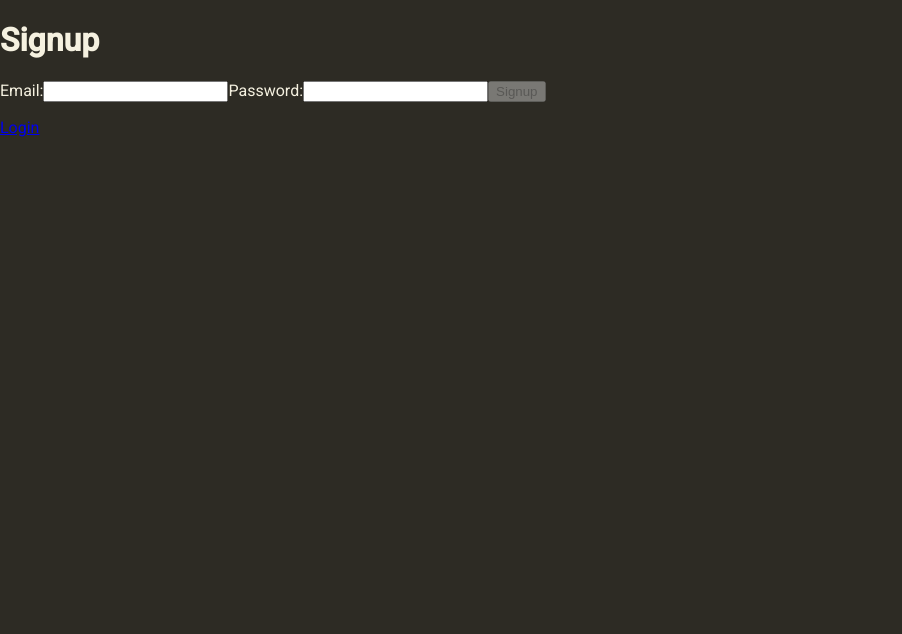
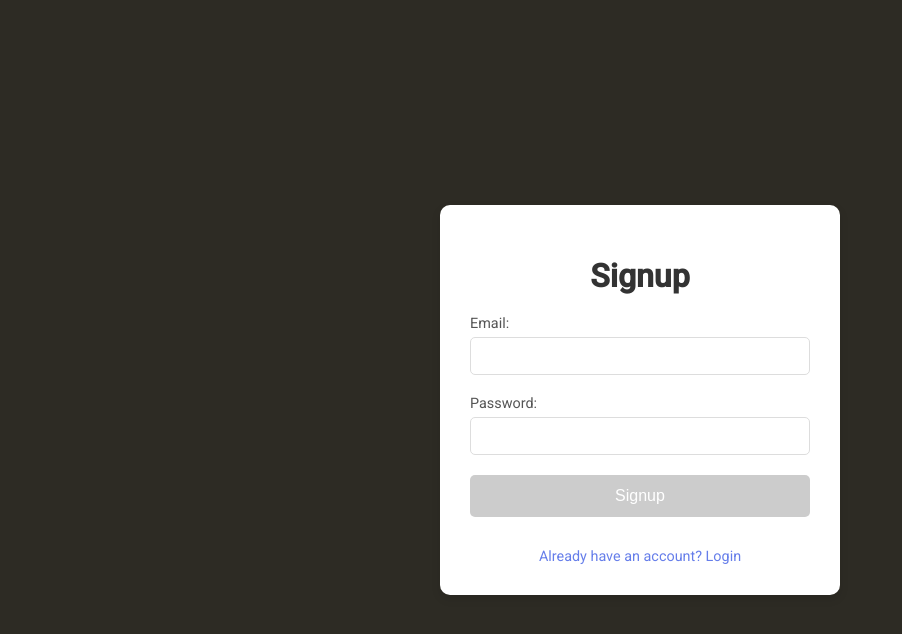
Before and after one commit to albindavidc/task-manager-angular-v3, an Angular app: page / in a window 1280 px wide. Shown: the top 634 px of the page, without its empty margins (0-902 px from the left). Built offline with nearby package versions, Linux system fonts and the light colour scheme.

Commit message:
updated login and signup ui

```diff
--- a/src/app/auth/login/login.component.css
+++ b/src/app/auth/login/login.component.css
@@ -0,0 +1,136 @@
+/* General Styles */
+body {
+  font-family: "Arial", sans-serif;
+  background: linear-gradient(135deg, #4facfe, #00f2fe);
+  margin: 0;
+  height: 100vh;
+  display: flex;
+  justify-content: center;
+  align-items: center;
+}
+
+.login-container {
+  width: 100%;
+  max-width: 400px;
+  padding: 15px;
+  box-sizing: border-box;
+  animation: fadeIn 1.5s ease-in-out;
+}
+
+.login-card {
+  background: #fff;
+  border-radius: 10px;
+  padding: 30px;
+  box-shadow: 0px 4px 10px rgba(0, 0, 0, 0.1);
+  animation: slideIn 1s ease-in-out;
+}
+
+.login-card h1 {
+  font-size: 1.8rem;
+  margin-bottom: 20px;
+  color: #333;
+  text-align: center;
+}
+
+/* Form Styles */
+.form-group {
+  margin-bottom: 20px;
+}
+
+label {
+  display: block;
+  margin-bottom: 5px;
+  font-size: 0.9rem;
+  color: #555;
+}
+
+.form-input {
+  width: 100%;
+  padding: 10px;
+  font-size: 0.9rem;
+  border: 1px solid #ddd;
+  border-radius: 5px;
+  transition: border-color 0.3s ease, box-shadow 0.3s ease;
+}
+
+.form-input:focus {
+  border-color: #4facfe;
+  box-shadow: 0 0 5px rgba(79, 172, 254, 0.5);
+  outline: none;
+}
+
+.form-input.invalid {
+  border-color: #e74c3c;
+}
+
+.error-message {
+  color: #e74c3c;
+  font-size: 0.8rem;
+  margin-top: 5px;
+}
+
+/* Button Styles */
+.submit-button {
+  width: 100%;
+  padding: 12px 20px;
+  font-size: 1rem;
+  border: none;
+  background: #4facfe;
+  color: #fff;
+  border-radius: 5px;
+  cursor: pointer;
+  transition: background-color 0.3s ease, transform 0.2s ease;
+}
+
+.submit-button:hover {
+  background: #00c6fb;
+  transform: translateY(-2px);
+}
+
+.submit-button:disabled {
+  background: #ccc;
+  cursor: not-allowed;
+}
+
+/* Link Styles */
+.signup-link {
+  display: block;
+  margin-top: 15px;
+  text-align: center;
+  color: #4facfe;
+  font-size: 0.9rem;
+  text-decoration: none;
+  transition: color 0.3s ease;
+}
+
+.signup-link:hover {
+  color: #00c6fb;
+}
+
+/* Message */
+.message {
+  margin-top: 10px;
+  text-align: center;
+  color: #555;
+}
+
+/* Animations */
+@keyframes fadeIn {
+  from {
+    opacity: 0;
+  }
+  to {
+    opacity: 1;
+  }
+}
+
+@keyframes slideIn {
+  from {
+    transform: translateY(20px);
+    opacity: 0;
+  }
+  to {
+    transform: translateY(0);
+    opacity: 1;
+  }
+}
--- a/src/app/auth/login/login.component.html
+++ b/src/app/auth/login/login.component.html
@@ -1,28 +1,63 @@
-<div>
+<div class="login-container">
+  <div class="login-card">
     <h1>Login</h1>
-  <form [formGroup]="loginForm" (ngSubmit)="onLogin()">
+    <form [formGroup]="loginForm" (ngSubmit)="onLogin()" novalidate>
+      <div class="form-group">
         <label for="email">Email</label>
-    <input type="email" formControlName="email" />
+        <input
+          type="email"
+          id="email"
+          formControlName="email"
+          class="form-input"
+          [ngClass]="{
+            invalid:
+              loginForm.get('email')?.invalid && loginForm.get('email')?.touched
+          }"
+        />
         <div
-      *ngIf="loginForm.get('email')?.valid && loginForm.get('email')?.touched"
+          *ngIf="
+            loginForm.get('email')?.invalid && loginForm.get('email')?.touched
+          "
+          class="error-message"
         >
           Kindly enter a valid email id
         </div>
+      </div>
 
+      <div class="form-group">
         <label for="password">Password</label>
-    <input type="password" formControlName="password" />
+        <input
+          type="password"
+          id="password"
+          formControlName="password"
+          class="form-input"
+          [ngClass]="{
+            invalid:
+              loginForm.get('password')?.invalid &&
+              loginForm.get('password')?.touched
+          }"
+        />
         <div
           *ngIf="
-        loginForm.get('password')?.valid && loginForm.get('password')?.touched
+            loginForm.get('password')?.invalid &&
+            loginForm.get('password')?.touched
           "
+          class="error-message"
         >
           Kindly enter a valid password
         </div>
+      </div>
 
-    <button type="submit" [disabled]="loginForm.invalid">Login</button>
+      <button
+        type="submit"
+        [disabled]="loginForm.invalid"
+        class="submit-button"
+      >
+        Login
+      </button>
     </form>
 
-  <p>{{ message }}</p>
-
-  <a routerLink="/">Signup</a>
+    <p class="message">{{ message }}</p>
+    <a routerLink="/" class="signup-link">Don't have an account? Signup</a>
   </div>
+</div>
--- a/src/app/auth/signup/signup.component.css
+++ b/src/app/auth/signup/signup.component.css
@@ -0,0 +1,130 @@
+body {
+  font-family: "Arial", sans-serif;
+  background: linear-gradient(135deg, #667eea, #764ba2);
+  display: flex;
+  justify-content: center;
+  align-items: center;
+  height: 100vh;
+  margin: 0;
+}
+
+.signup-container {
+  display: flex;
+  justify-content: center;
+  align-items: center;
+  height: 100%;
+  animation: fadeIn 1.5s ease-in-out;
+}
+
+.signup-card {
+  background-color: #fff;
+  border-radius: 10px;
+  padding: 30px;
+  box-shadow: 0 4px 10px rgba(0, 0, 0, 0.1);
+  max-width: 400px;
+  width: 100%;
+  text-align: center;
+  animation: slideUp 1s ease-in-out;
+}
+
+.signup-card h1 {
+  margin-bottom: 20px;
+  color: #333;
+}
+
+.form-group {
+  margin-bottom: 20px;
+  text-align: left;
+}
+
+label {
+  display: block;
+  margin-bottom: 5px;
+  color: #555;
+  font-size: 0.9rem;
+}
+
+.form-input {
+  width: 100%;
+  padding: 10px;
+  font-size: 0.9rem;
+  border: 1px solid #ddd;
+  border-radius: 5px;
+  transition: border-color 0.3s ease;
+}
+
+.form-input:focus {
+  border-color: #667eea;
+  outline: none;
+}
+
+.form-input.invalid {
+  border-color: #e74c3c;
+}
+
+.error-message {
+  color: #e74c3c;
+  font-size: 0.8rem;
+  margin-top: 5px;
+}
+
+.submit-button {
+  background-color: #667eea;
+  color: #fff;
+  border: none;
+  padding: 12px 20px;
+  font-size: 1rem;
+  border-radius: 5px;
+  cursor: pointer;
+  transition: background-color 0.3s ease, transform 0.3s ease;
+  width: 100%;
+}
+
+.submit-button:hover {
+  background-color: #555ac7;
+  transform: scale(1.05);
+}
+
+.submit-button:disabled {
+  background-color: #ccc;
+  cursor: not-allowed;
+}
+
+.message {
+  margin-top: 10px;
+  color: #555;
+}
+
+.login-link {
+  display: inline-block;
+  margin-top: 15px;
+  color: #667eea;
+  text-decoration: none;
+  font-size: 0.9rem;
+  transition: color 0.3s ease;
+}
+
+.login-link:hover {
+  color: #555ac7;
+}
+
+/* Animations */
+@keyframes fadeIn {
+  from {
+    opacity: 0;
+  }
+  to {
+    opacity: 1;
+  }
+}
+
+@keyframes slideUp {
+  from {
+    transform: translateY(20px);
+    opacity: 0;
+  }
+  to {
+    transform: translateY(0);
+    opacity: 1;
+  }
+}
--- a/src/app/auth/signup/signup.component.html
+++ b/src/app/auth/signup/signup.component.html
@@ -1,12 +1,31 @@
-<div>
+<div class="signup-container">
+  <div class="signup-card">
     <h1>Signup</h1>
-  <form #signupForm="ngForm" (ngSubmit)="onSignup(signupForm)">
+    <form #signupForm="ngForm" (ngSubmit)="onSignup(signupForm)" novalidate>
+      <div class="form-group">
         <label for="email">Email:</label>
-    <input type="email" id="email" name="email" ngModel required email />
-    <div *ngIf="signupForm.submitted && !signupForm.form.get('email')?.valid">
+        <input
+          type="email"
+          id="email"
+          name="email"
+          ngModel
+          required
+          email
+          class="form-input"
+          [ngClass]="{
+            invalid:
+              signupForm.submitted && !signupForm.form.get('email')?.valid
+          }"
+        />
+        <div
+          *ngIf="signupForm.submitted && !signupForm.form.get('email')?.valid"
+          class="error-message"
+        >
           Kindly enter a valid email
         </div>
+      </div>
 
+      <div class="form-group">
         <label for="password">Password:</label>
         <input
           type="password"
@@ -15,17 +34,33 @@
           ngModel
           required
           minlength="6"
+          class="form-input"
+          [ngClass]="{
+            invalid:
+              signupForm.submitted && !signupForm.form.get('password')?.valid
+          }"
         />
         <div
-      *ngIf="signupForm.submitted && !signupForm.form.get('password')?.valid"
+          *ngIf="
+            signupForm.submitted && !signupForm.form.get('password')?.valid
+          "
+          class="error-message"
         >
-      Kindly enter a valid password. Password must be atleast 6 letters long
+          Kindly enter a valid password. Password must be at least 6 letters
+          long
+        </div>
       </div>
 
-    <button type="submit" [disabled]="signupForm.invalid">Signup</button>
+      <button
+        type="submit"
+        [disabled]="signupForm.invalid"
+        class="submit-button"
+      >
+        Signup
+      </button>
     </form>
 
-  <p>{{ message }}</p>
-
+    <p class="message">{{ message }}</p>
+    <a routerLink="/login" class="login-link">Already have an account? Login</a>
   </div>
-<a routerLink="/login">Login</a>
+</div>
```
Lines whose indentation alone changed are shown as unchanged.
